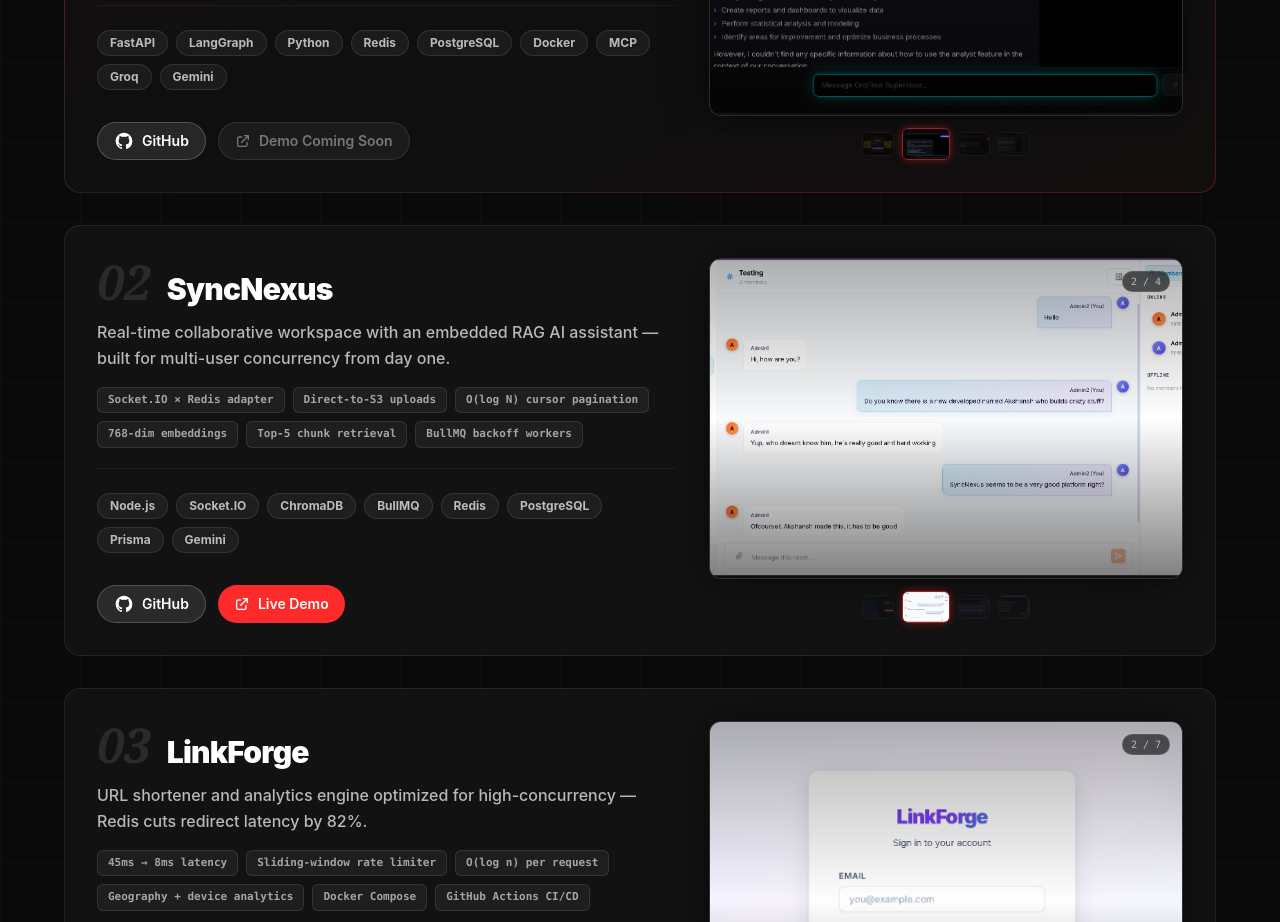
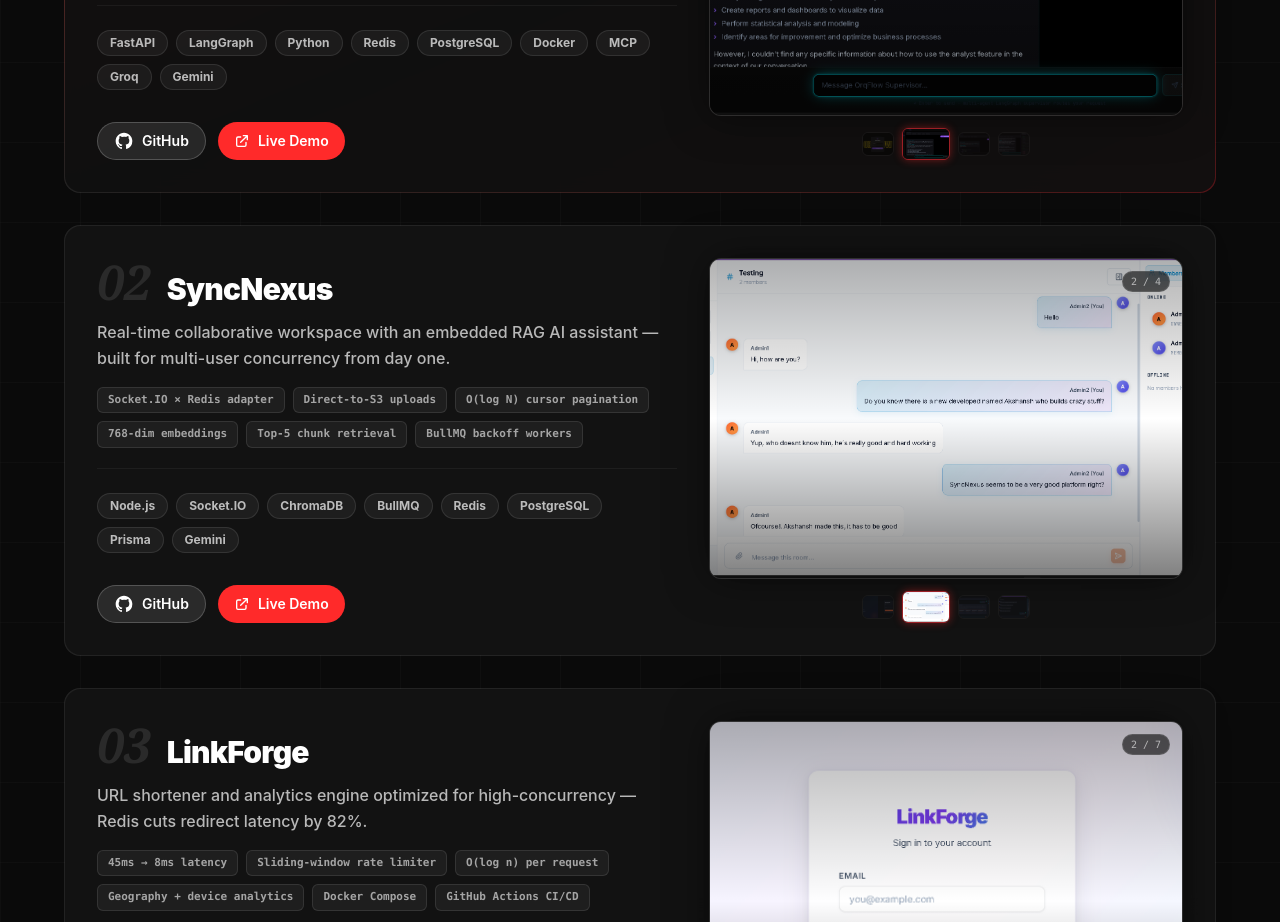
Before and after one commit to Akshansh0519/My-Portfolio, a React (Vite) app: page / in a window 1280 px wide. Shown: the part 4780-5702 px from the top of the page. Built offline with nearby package versions, Linux system fonts and the light colour scheme; no server answers.

Commit message:
Added link for OrqFlow

```diff
--- a/src/data/portfolioData.js
+++ b/src/data/portfolioData.js
@@ -301,7 +301,7 @@
     ],
     links: {
       github: "https://github.com/Akshansh0519/OrqFlow",
-      demo: null, // Add live demo URL when available
+      demo: "https://orq-flow.vercel.app/",
     },
     isFlagship: true,
   },
```
